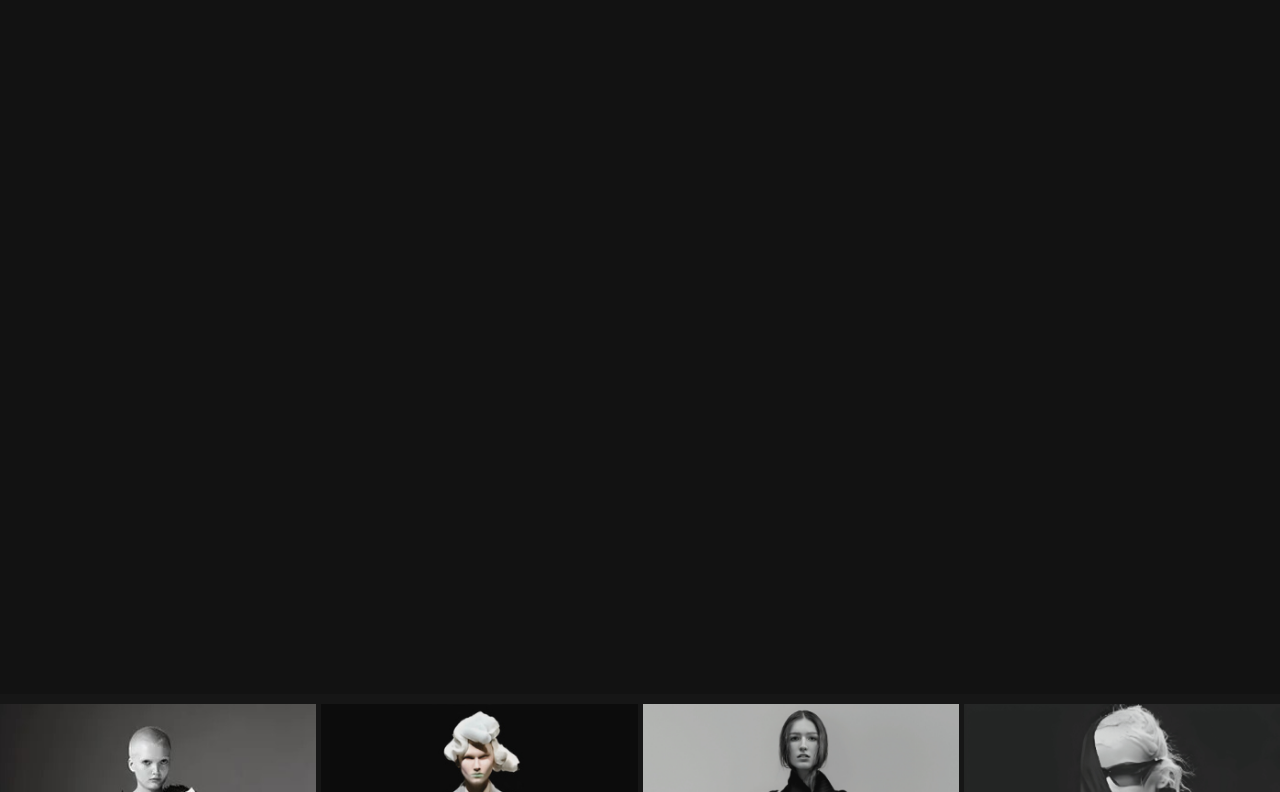
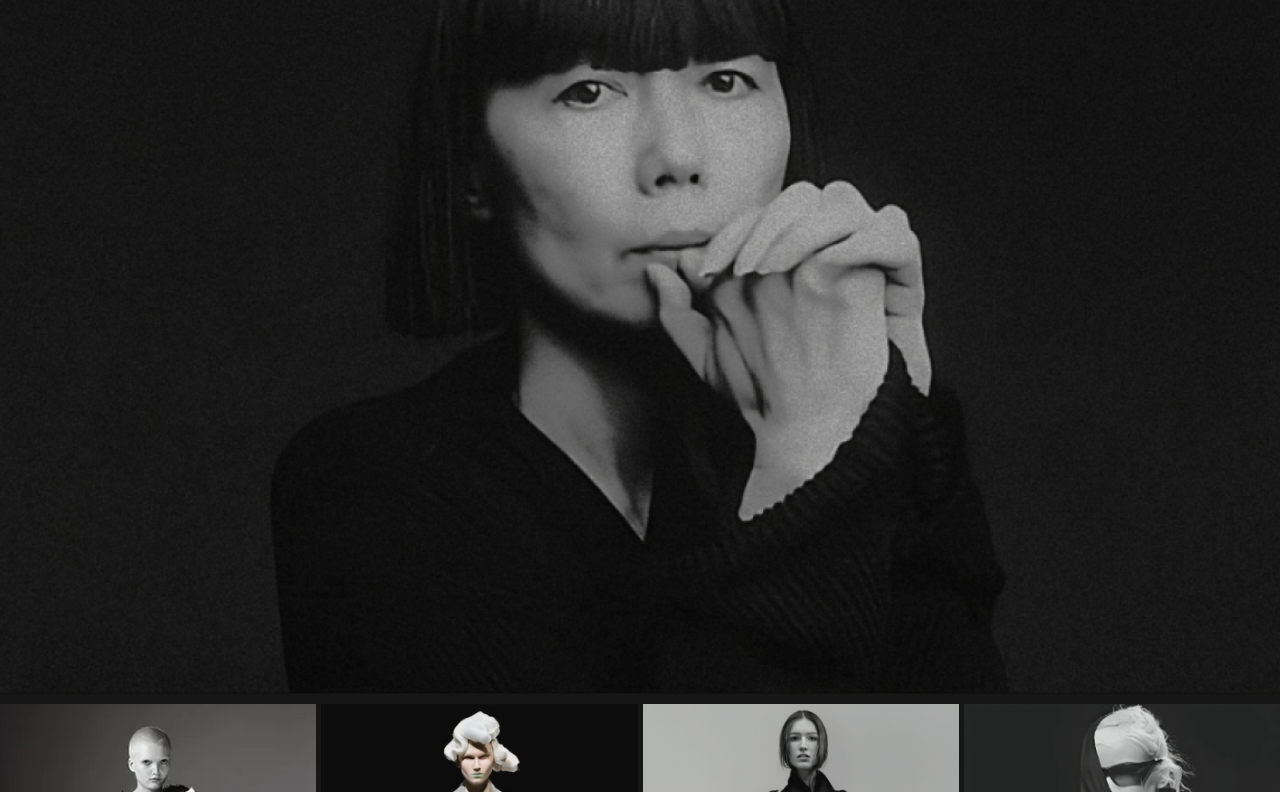
Before and after one commit to fernandezlourdes1/WebDevProjectCoder, a website: page index.html in a window 1280 px wide. Shown: the part 106-898 px from the top of the page. Drawn offline with nearby package versions, Linux system fonts and the light colour scheme; the site is published under a folder, as on GitHub Pages, so addresses that start at the root find nothing; a web font is replaced by a local one.

Commit message:
nueva prueba

```diff
--- a/css/estilos.css
+++ b/css/estilos.css
@@ -458,7 +458,7 @@ body {
 header .header {
   height: 100vh;
   width: 100%;
-  background-image: linear-gradient(rgba(0, 0, 0, 0.2), rgba(0, 0, 0, 0.2)), url("/assets/images/Portadahome.png");
+  background-image: linear-gradient(rgba(0, 0, 0, 0.2), rgba(0, 0, 0, 0.2)), url("../assets/images/Portadahome.png");
   background-size: cover;
   background-position: center;
 }
```
